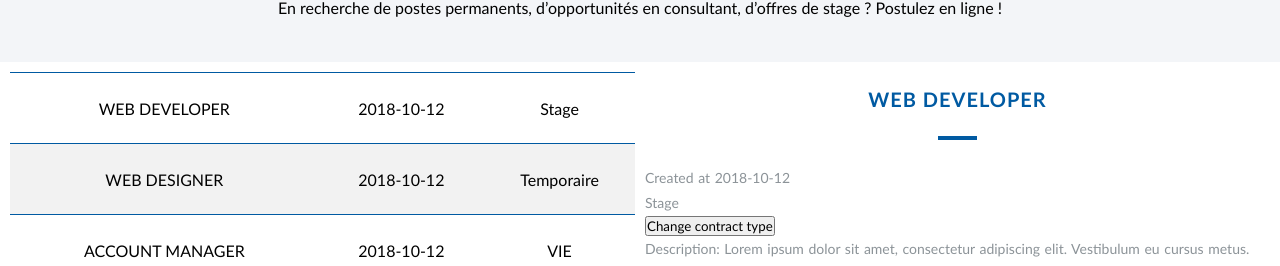
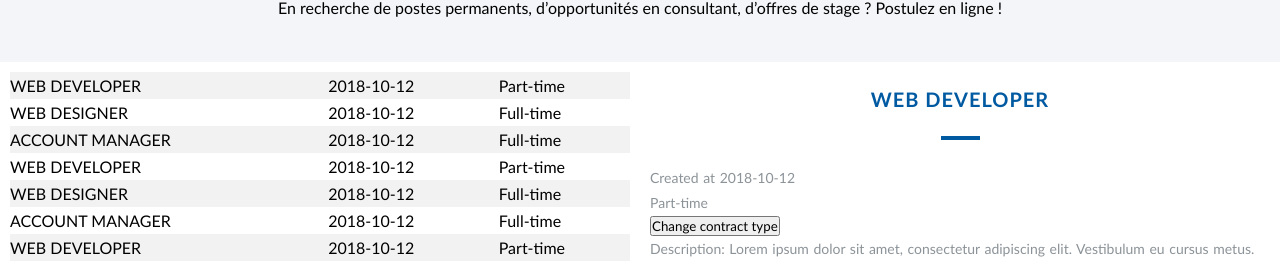
Before and after one commit to clemtrib/siicanada_front, a React app: page /jobs in a window 1280 px wide. Shown: the part 525-791 px from the top of the page. Built offline with nearby package versions, Linux system fonts and the light colour scheme.

Commit message:
correction css jobs / correction contract type

```diff
--- a/src/app.css
+++ b/src/app.css
@@ -276,7 +276,7 @@ div {
 }
 
 .jobAddDetail {
-  padding: 10px 10px 10px 0;
+  padding: 10px;
 }
 
 table {
@@ -288,18 +288,18 @@ table {
 }
 
 tr {
-  border: 1px solid #005aa2;
+  /*border: 1px solid #005aa2;*/
   border-right-style: none;
   border-left-style: none;
   width: 50%;
-  text-align: center;
+  text-align: left;
+}
+
+tr:nth-child(odd) {
+  background-color: #f2f2f2;
 }
 
 tr:nth-child(even) {
-  background-color: #f2f2f2;
-}
-
-tr:nth-child(odd) {
   background-color: #ffffff;
 }
 
@@ -310,5 +310,5 @@ tr:nth-child(odd):hover {
 }
 
 td {
-  padding: 10px 0;
+  padding: 4px 0;
 }
--- a/src/jobAd.jsx
+++ b/src/jobAd.jsx
@@ -6,24 +6,24 @@ export default class JobAd extends React.Component {
     constructor() {
         super()
         this.state = {
-            contracts: ["Permanent", "Temporaire", "VIE", "Stage"],
-            contract: 0
+            jobTypes: ["Part-time", "Full-time"],
+            jobType: 0
         }
-        this.changeContract = this.changeContract.bind(this)
+        this.changeJobType = this.changeJobType.bind(this)
     }
 
     componentWillMount() {
-        const contract = this.props.contract
-        this.setState({ contract })
+        const jobType = this.props.jobType
+        this.setState({ jobType })
     }
 
-    getContract() {
-        return this.state.contracts[this.state.contract]
+    getJobType() {
+        return this.state.jobTypes[this.state.jobType]
     }
 
-    changeContract() {
-        const contract = (this.state.contract + 1) % this.state.contracts.length
-        this.setState({ contract })
+    changeJobType() {
+        const jobType = (this.state.jobType + 1) % this.state.jobTypes.length
+        this.setState({ jobType })
     }
 
     render() {
@@ -35,8 +35,8 @@ export default class JobAd extends React.Component {
             <div className={`${style.middle} ${style.jobAddDetail}`}>
                 <h3 className={style.arrow}>{this.props.title}</h3>
                 <p>Created at {createdAt}</p>
-                <p>{this.getContract()}</p>
-                <button onClick={this.changeContract} >Change contract type </button>
+                <p>{this.getJobType()}</p>
+                <button onClick={this.changeJobType} >Change contract type </button>
                 <p>Description: {this.props.description}</p>
             </div>
         )
--- a/src/jobAdList.jsx
+++ b/src/jobAdList.jsx
@@ -11,30 +11,32 @@ export default class JobAdList extends React.Component {
 
         const description = `Lorem ipsum dolor sit amet, consectetur adipiscing elit. Vestibulum eu cursus metus. Curabitur pharetra odio vitae nisl pharetra, sit amet bibendum mauris accumsan.`
 
-        const ads = [
-            {
-                id: 1,
-                title: "web developer",
-                createdAt: "20181012",
-                contract: 3,
-                description: description
-            }, {
+        const ad1 = {
+            id: 1,
+            title: "web developer",
+            createdAt: "20181012",
+            jobType: 0,
+            description: description
+        },
+            ad2 = {
                 id: 2,
                 title: "web designer",
                 createdAt: "20181012",
-                contract: 1,
+                jobType: 1,
                 description: description
-            }, {
+            },
+            ad3 = {
                 id: 3,
                 title: "account manager",
                 createdAt: "20181012",
-                contract: 2,
+                jobType: 1,
                 description: description
             }
-        ]
+        const ads = [ad1, ad2, ad3, ad1, ad2, ad3, ad1, ad2, ad3, ad1, ad2, ad3, ad1, ad2, ad3, ad1, ad2, ad3]
 
+        let i = 0
         const list = ads.map((ad) =>
-            <JobAdListItem key={ad.id} title={ad.title.toUpperCase()} createdAt={ad.createdAt} contract={ad.contract} description={ad.description} />
+            <JobAdListItem key={i++} title={ad.title.toUpperCase()} createdAt={ad.createdAt} jobType={ad.jobType} description={ad.description} />
         );
 
         return (
@@ -46,7 +48,7 @@ export default class JobAdList extends React.Component {
                             {list}
                         </tbody>
                     </table>
-                    <JobAd title={ads[0].title} createdAt={ads[0].createdAt} contract={ads[0].contract} description={ads[0].description} />
+                    <JobAd title={ads[0].title} createdAt={ads[0].createdAt} jobType={ads[0].jobType} description={ads[0].description} />
                 </div>
             </div>
         )
--- a/src/jobAdListItem.jsx
+++ b/src/jobAdListItem.jsx
@@ -4,18 +4,18 @@ export default class JobAdListItem extends React.Component {
     constructor() {
         super()
         this.state = {
-            contracts: ["Permanent", "Temporaire", "VIE", "Stage"],
-            contract: 0
+            jobTypes: ["Part-time", "Full-time"],
+            jobType: 0
         }
     }
 
     componentWillMount() {
-        const contract = this.props.contract
-        this.setState({ contract })
+        const jobType = this.props.jobType
+        this.setState({ jobType })
     }
 
-    getContract() {
-        return this.state.contracts[this.state.contract]
+    getJobType() {
+        return this.state.jobTypes[this.state.jobType]
     }
 
     render() {
@@ -27,7 +27,7 @@ export default class JobAdListItem extends React.Component {
             <tr>
                 <td>{this.props.title}</td>
                 <td>{createdAt}</td>
-                <td>{this.getContract()}</td>
+                <td>{this.getJobType()}</td>
             </tr>
         )
     }
```
